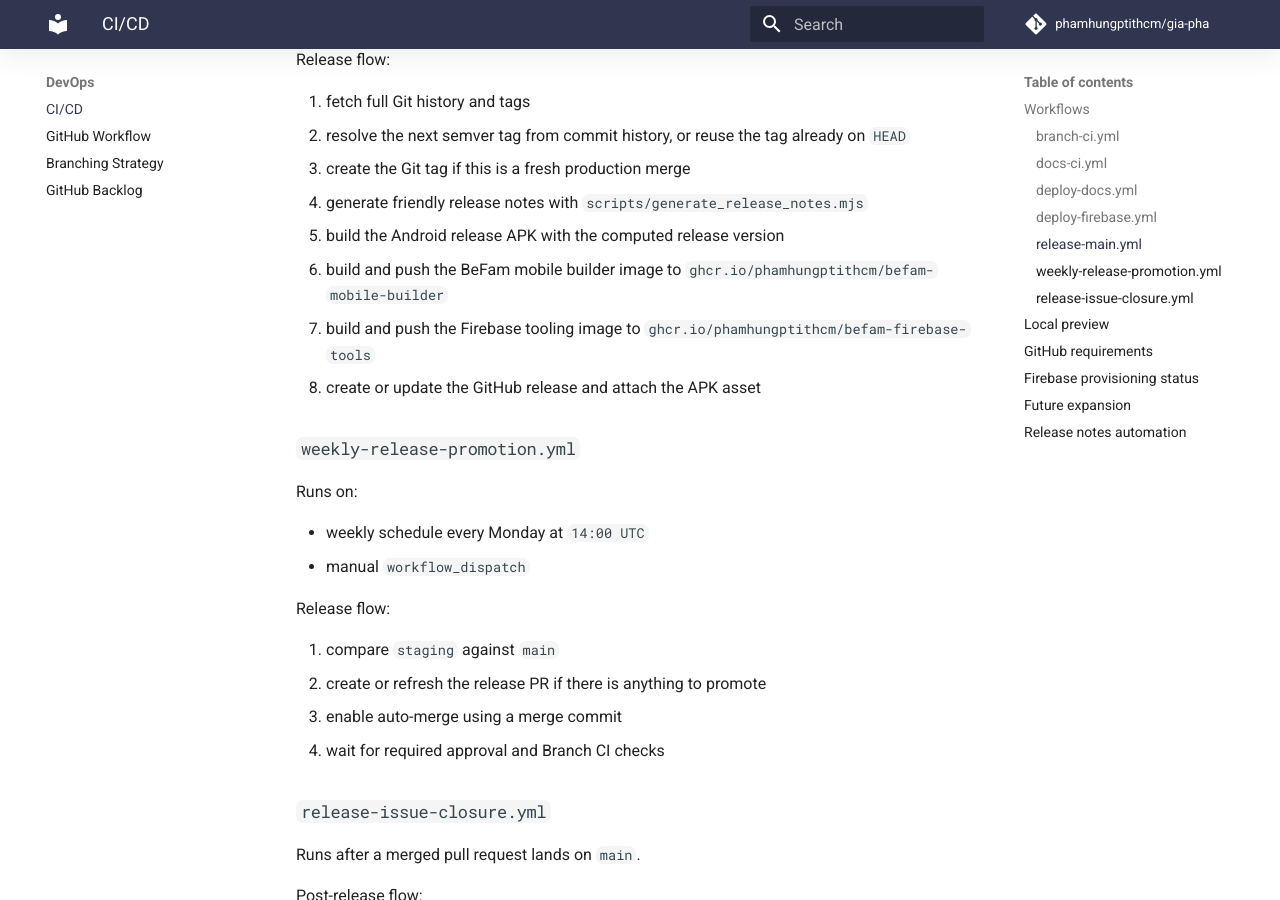
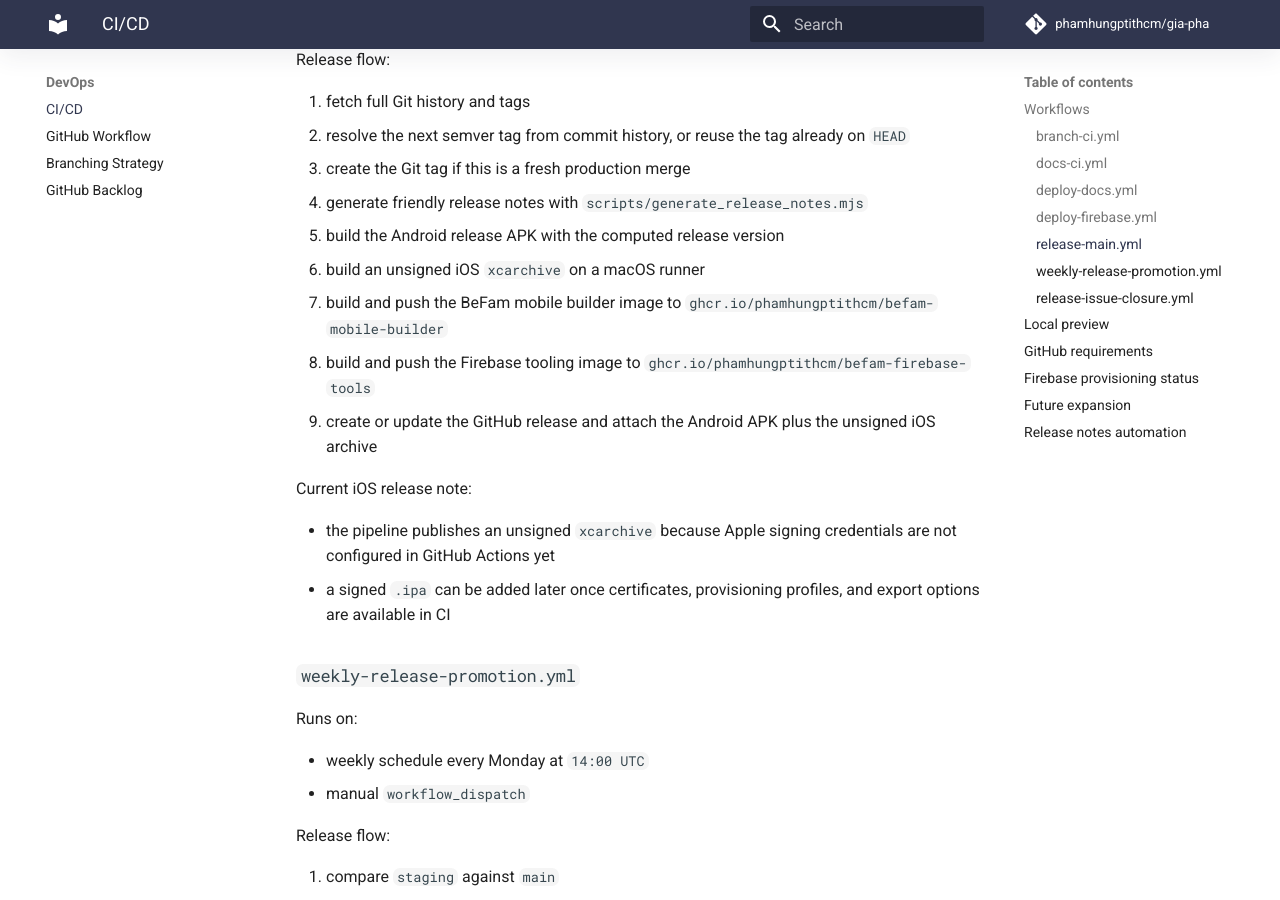
Before and after one commit to phamhungptithcm/gia-pha, an MkDocs documentation site: the page built from docs/05-devops/ci-cd.md, in a window 1280 px wide and 900 px high, scrolled down 2198 px. Built offline with MkDocs 1.6.1 and Material for MkDocs 9.7.7, drawn with Linux system fonts in a browser that asks for light colours; comment, search, counter and statistics services are not loaded; some of the changed text lies outside the part shown.

Commit message:
ci: add iOS archive to production releases

```diff
--- a/docs/05-devops/ci-cd.md
+++ b/docs/05-devops/ci-cd.md
@@ -84,9 +84,15 @@ Release flow:
 3. create the Git tag if this is a fresh production merge
 4. generate friendly release notes with `scripts/generate_release_notes.mjs`
 5. build the Android release APK with the computed release version
-6. build and push the BeFam mobile builder image to `ghcr.io/phamhungptithcm/befam-mobile-builder`
-7. build and push the Firebase tooling image to `ghcr.io/phamhungptithcm/befam-firebase-tools`
-8. create or update the GitHub release and attach the APK asset
+6. build an unsigned iOS `xcarchive` on a macOS runner
+7. build and push the BeFam mobile builder image to `ghcr.io/phamhungptithcm/befam-mobile-builder`
+8. build and push the Firebase tooling image to `ghcr.io/phamhungptithcm/befam-firebase-tools`
+9. create or update the GitHub release and attach the Android APK plus the unsigned iOS archive
+
+Current iOS release note:
+
+- the pipeline publishes an unsigned `xcarchive` because Apple signing credentials are not configured in GitHub Actions yet
+- a signed `.ipa` can be added later once certificates, provisioning profiles, and export options are available in CI
 
 ### `weekly-release-promotion.yml`
 
@@ -180,5 +186,6 @@ Current production automation on `main` now:
 3. generates release notes from commit history
 4. publishes a GitHub release
 5. uploads the Android release APK
-6. pushes the BeFam mobile builder image to GHCR
-7. pushes the Firebase tooling image to GHCR
+6. uploads the unsigned iOS XCArchive
+7. pushes the BeFam mobile builder image to GHCR
+8. pushes the Firebase tooling image to GHCR
```
Also changed, not shown: README.md (+6 -2 lines), docs/05-devops/branching-strategy.md (+1 -1 lines), docs/05-devops/github-workflow.md (+2 -2 lines), 1 other file.
